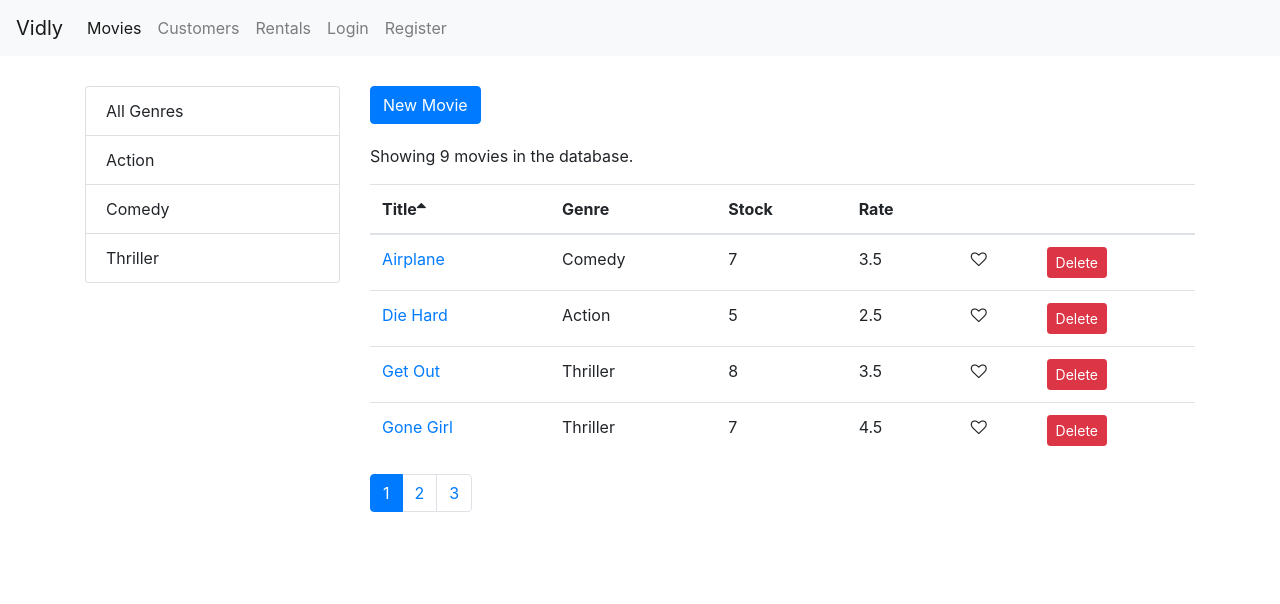
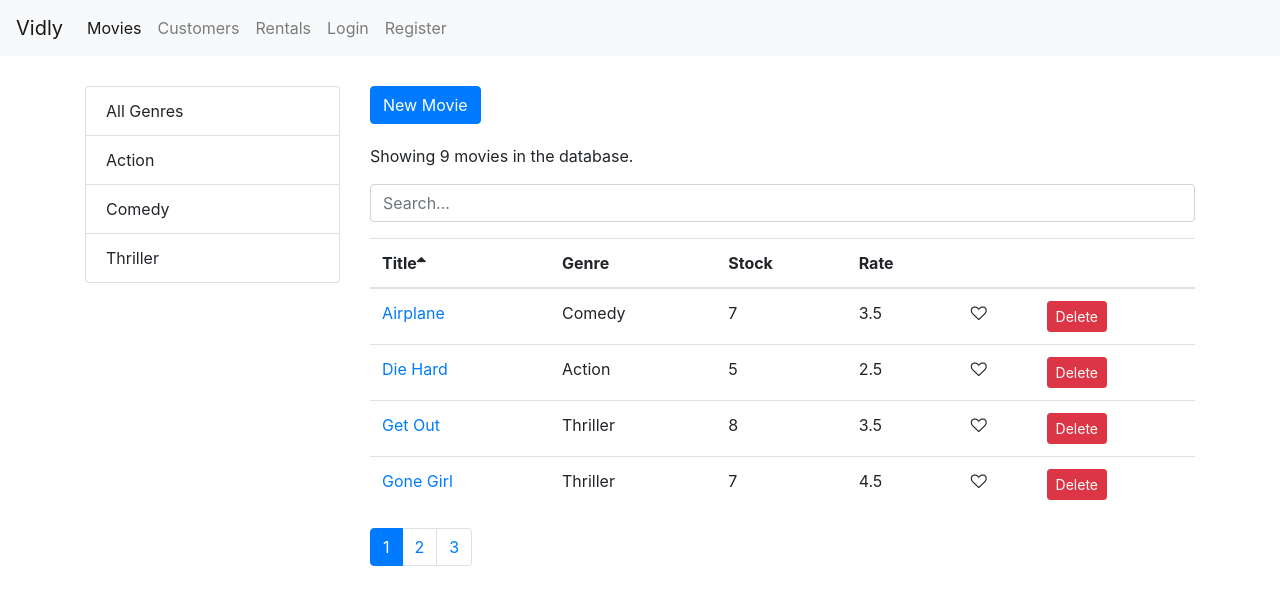
Before and after one commit to chenyongping001/vidly, a React (Create React App) app: page /movies in a window 1280 px wide. Shown: the top 604 px of the page. Built offline with nearby package versions, Linux system fonts and the light colour scheme.

Commit message:
exercise 3 - search movies

```diff
--- /dev/null
+++ b/src/components/common/searchBox.jsx
@@ -0,0 +1,15 @@
+import React from "react";
+const SearchBox = ({ value, onChange }) => {
+  return (
+    <input
+      type="text"
+      name="query"
+      className="form-control my-3"
+      placeholder="Search..."
+      value={value}
+      onChange={(e) => onChange(e.currentTarget.value)}
+    />
+  );
+};
+
+export default SearchBox;
--- a/src/components/movies.jsx
+++ b/src/components/movies.jsx
@@ -6,6 +6,7 @@
 import ListGroup from "./common/listgroup";
 import Pagination from "./common/pagination";
 import MoviesTable from "./moviesTable";
+import SearchBox from "./common/searchBox";
 import _ from "lodash";
 class Movies extends Component {
   state = {
@@ -13,6 +14,8 @@
     genres: [],
     pageSize: 4,
     currentPage: 1,
+    searchQuery: "",
+    selectedGenre: null,
     sortColumn: { path: "title", order: "asc" },
   };
 
@@ -37,7 +40,11 @@
   };
 
   handleGenreSelect = (genre) => {
-    this.setState({ selectedGenre: genre, currentPage: 1 });
+    this.setState({ searchQuery: "", selectedGenre: genre, currentPage: 1 });
+  };
+
+  handleSearch = (query) => {
+    this.setState({ searchQuery: query, selectedGenre: null, currentPage: 1 });
   };
 
   handleSort = (sortColumn) => {
@@ -50,12 +57,17 @@
       currentPage,
       pageSize,
       selectedGenre,
+      searchQuery,
       sortColumn,
     } = this.state;
-    const filtered =
-      selectedGenre && selectedGenre._id
-        ? allMovies.filter((m) => m.genre._id === selectedGenre._id)
-        : allMovies;
+
+    let filtered = allMovies;
+    if (searchQuery)
+      filtered = allMovies.filter((m) =>
+        m.title.toLowerCase().startsWith(searchQuery.toLocaleLowerCase())
+      );
+    else if (selectedGenre && selectedGenre._id)
+      filtered = allMovies.filter((m) => m.genre._id === selectedGenre._id);
     const { length: totalCount } = filtered;
     const sorted = _.orderBy(filtered, [sortColumn.path], [sortColumn.order]);
     const movies = paginate(sorted, currentPage, pageSize);
@@ -63,8 +75,14 @@
   }
 
   render() {
-    const { currentPage, pageSize, genres, selectedGenre, sortColumn } =
-      this.state;
+    const {
+      currentPage,
+      pageSize,
+      genres,
+      selectedGenre,
+      searchQuery,
+      sortColumn,
+    } = this.state;
     const { totalCount, data: movies } = this.getPagedData();
     if (totalCount === 0) return <p>There are no movies in the database.</p>;
     return (
@@ -85,6 +103,7 @@
             New Movie
           </Link>
           <p>Showing {totalCount} movies in the database.</p>
+          <SearchBox value={searchQuery} onChange={this.handleSearch} />
           <MoviesTable
             movies={movies}
             sortColumn={sortColumn}
--- a/src/services/fakeMovieService.js
+++ b/src/services/fakeMovieService.js
@@ -78,7 +78,7 @@
 
 export function saveMovie(movie) {
   let movieInDb = movies.find(m => m._id === movie._id) || {};
-  movieInDb.name = movie.title;
+  movieInDb.title = movie.title;
   movieInDb.genre = genresAPI.genres.find(g => g._id === movie.genreId);
   movieInDb.numberInStock = movie.numberInStock;
   movieInDb.dailyRentalRate = movie.dailyRentalRate;
```
